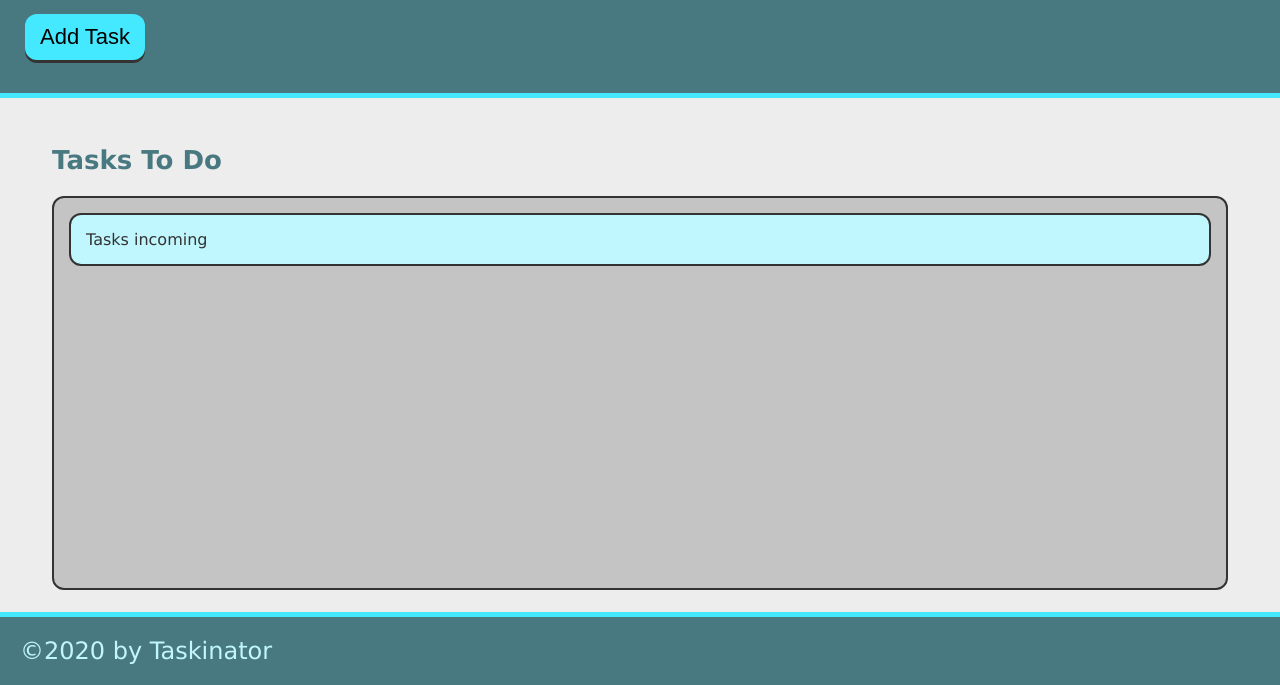
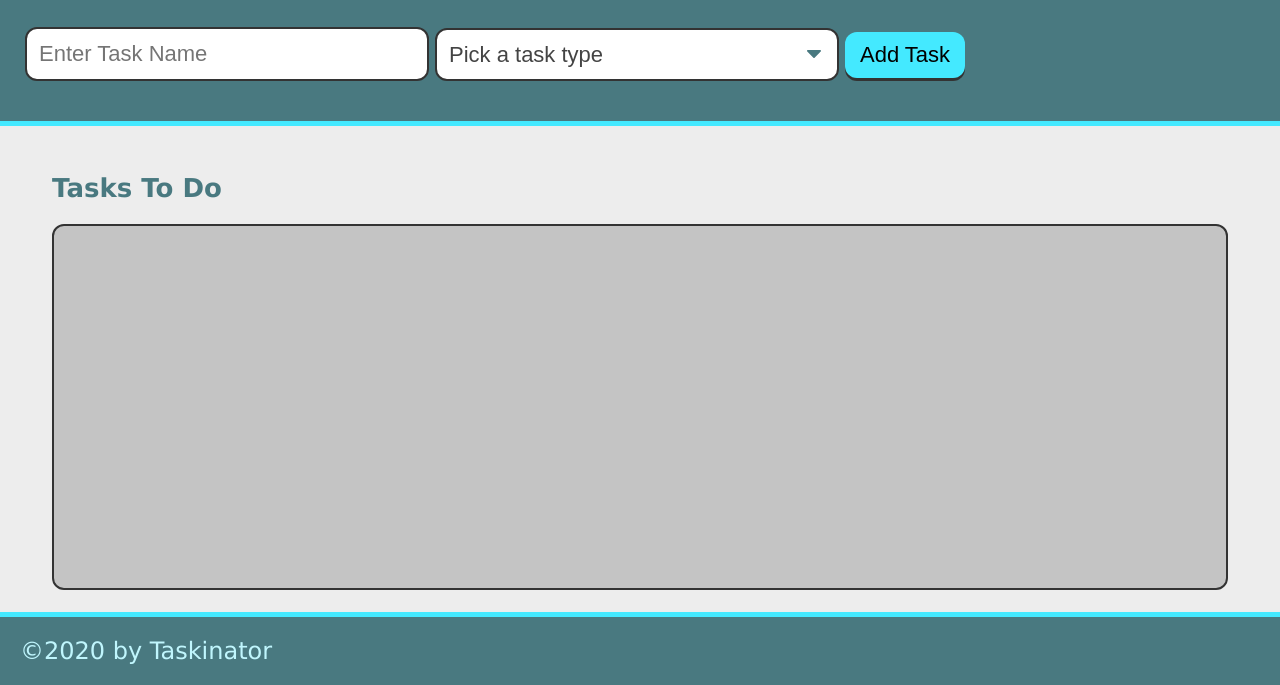
Before and after one commit to mnwana/tasky, a plain HTML site: page index.html in a window 1280 px wide. Shown: the part 115-800 px from the top of the page. Drawn offline with Linux system fonts and the light colour scheme.

Commit message:
add form inputs

```diff
--- a/assets/javascript/script.js
+++ b/assets/javascript/script.js
@@ -1,11 +1,12 @@
-var saveTaskEl = document.querySelector("#save-task");
+var formEl = document.querySelector("#task-form");
 var taskListEl = document.querySelector("#tasks-to-do");
 
 var createTaskHandler = function () {
+  preventDefault();
   var taskItemEl = document.createElement("li");
-  taskItemEl.textContent = window.prompt("Enter a task:");
+  taskItemEl.textContent = document.querySelector("#text-name").textContent;
   taskItemEl.className = "task-item";
   taskListEl.appendChild(taskItemEl);
 };
 
-saveTaskEl.addEventListener("click", createTaskHandler);
+formEl.addEventListener("submit", createTaskHandler);
--- a/index.html
+++ b/index.html
@@ -13,15 +13,27 @@
             Tasky
         </h1>
         <p>Click the button below to add a new task!</p>
-        <button class="btn" id="save-task">
-            Add Task
-        </button>
+        <form id="task-form">
+            <div class="form-group">
+              <input type="text" name="task-name" class="text-input" placeholder="Enter Task Name" />
+            </div>
+            <div class="form-group">
+              <select name="task-type" class="select-dropdown">
+                <option value="" disabled selected>Pick a task type</option>
+                <option value="Print">Print</option>
+                <option value="Web">Web</option>
+                <option value="Mobile">Mobile</option>
+              </select>
+            </div>
+            <div class="form-group">
+              <button class="btn" id="save-task" type="submit">Add Task</button>
+            </div>
+          </form>
     </header>
     <main class="page-content">
         <section class="task-list-wrapper">
             <h2 class="list-title">Tasks To Do</h2>
             <ul class="task-list" id = "tasks-to-do">
-                <li class="task-item">Tasks incoming</li>
            </div>
         </section>
     </main>
```
